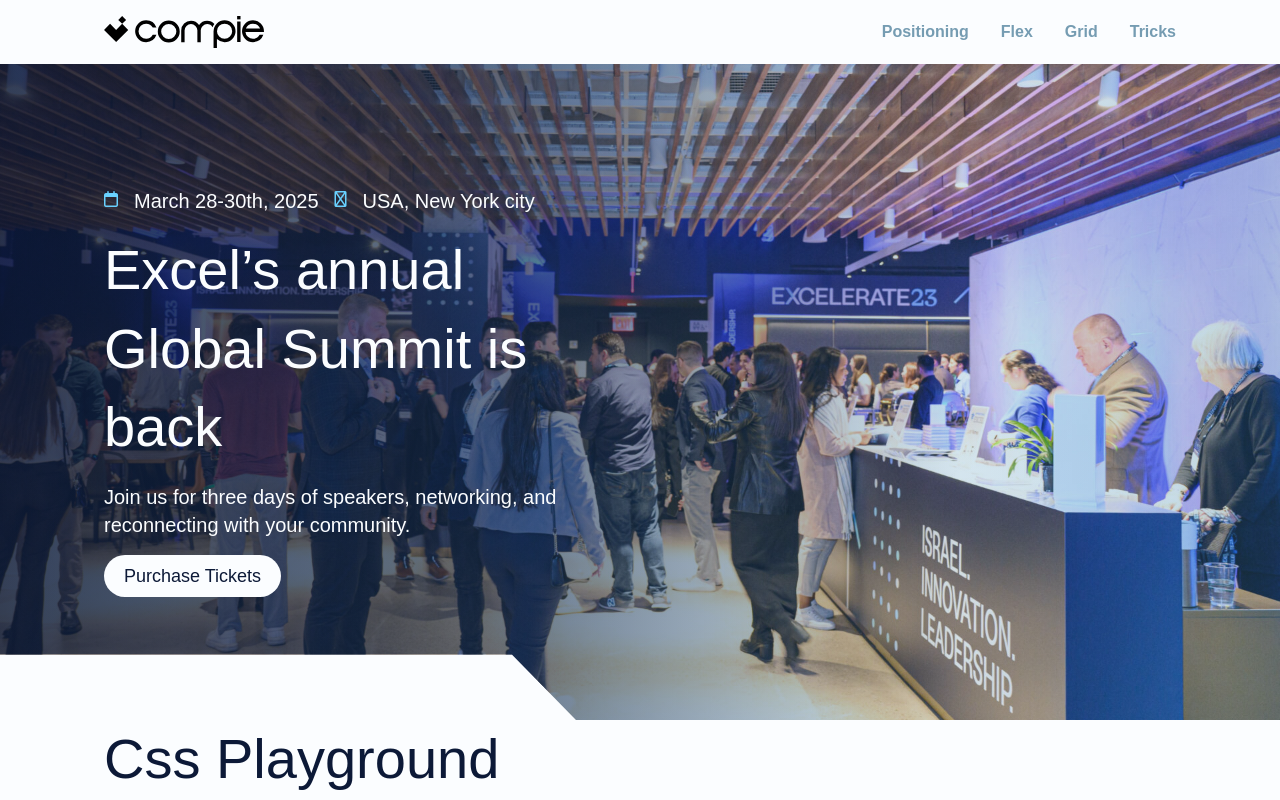
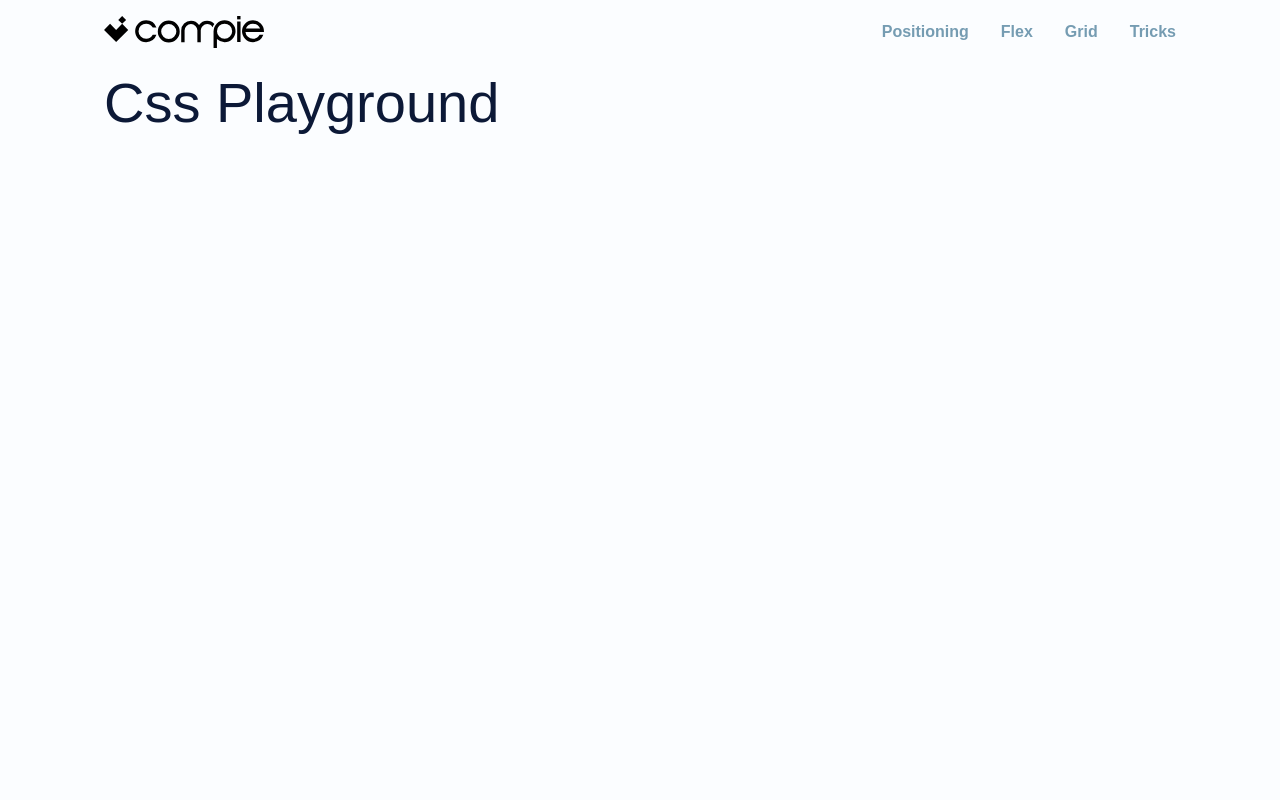
Before and after one commit to Boydem/compie-css, a website: page index.html in a window 1280 px wide. Drawn offline with Linux system fonts and the light colour scheme; a web font is replaced by a local one.

```diff
--- a/index.html
+++ b/index.html
@@ -31,25 +31,6 @@
     </header>
 
     <div class="view">
-        <section class="hero container" style="--bg-url:url('../images/hero.jpg');">
-            <div class="content">
-                <div class="details">
-                    <div>
-                        <i class="fa-regular fa-calendar"></i>
-                        <h6>March 28-30th, 2025</h6>
-                    </div>
-                    <div>
-                        <i class="fa-regular fa-location-dot"></i>
-                        <h6>USA, New York city</h6>
-                    </div>
-                </div>
-                <h1>Excel’s annual Global Summit is back</h1>
-                <h6>Join us for three days of speakers, networking, and reconnecting with your community.</h6>
-                <button class="ghost">
-                    Purchase Tickets
-                </button>
-            </div>
-        </section>
         <div class="container">
             <h1>Css Playground</h1>
         </div>
```
Also changed, not shown: 1 other file.
